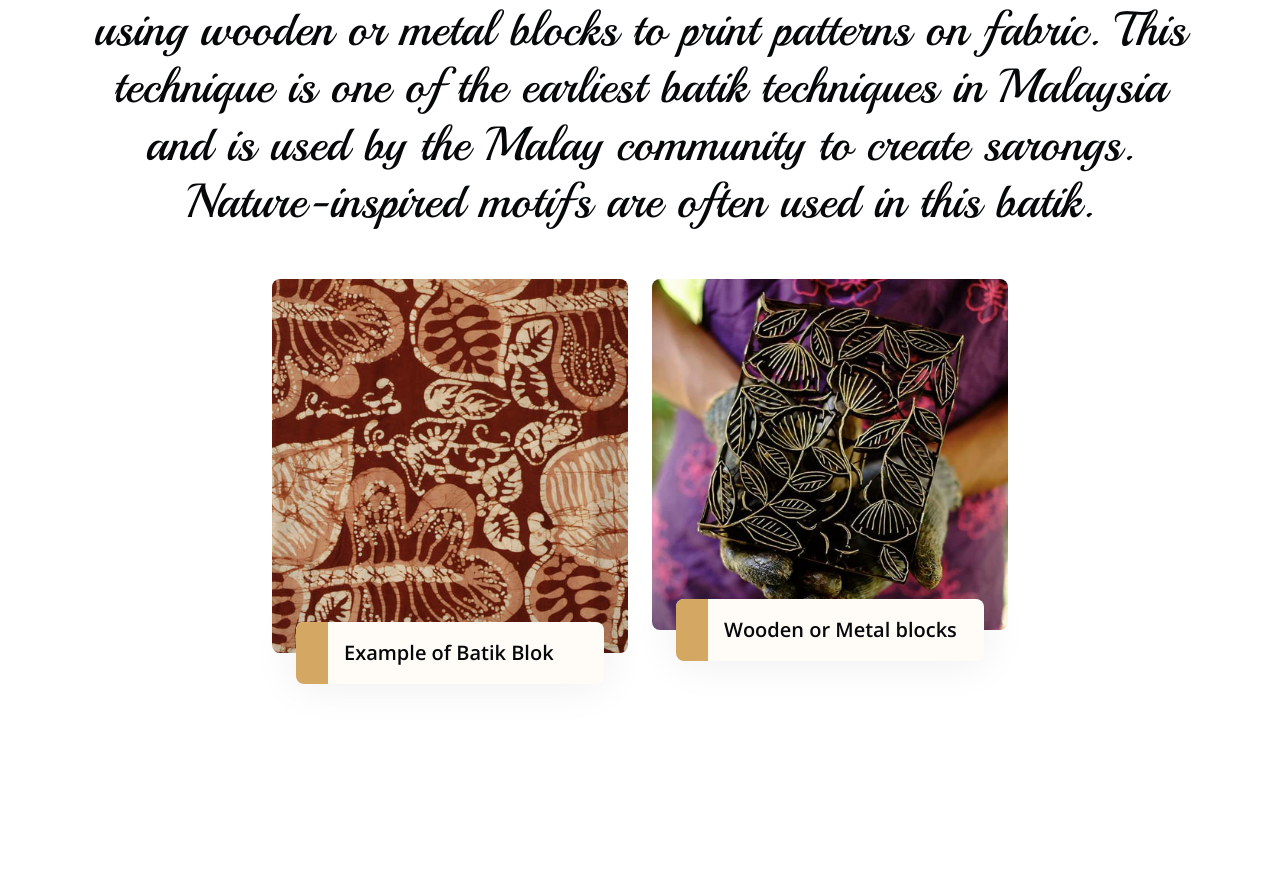
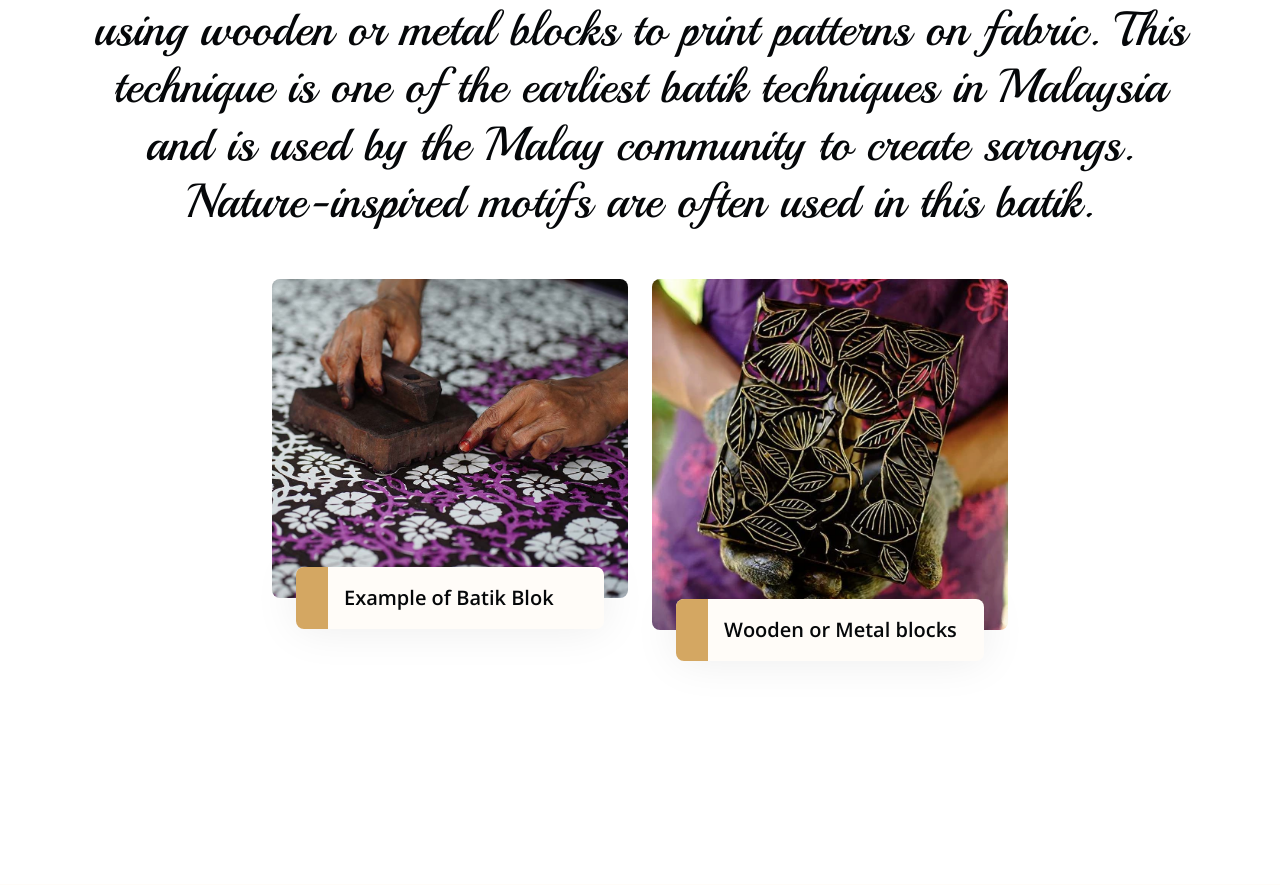
Before and after one commit to SuchiraSumon/VoiceCraftBatik, a FastAPI app: page /batikblok.html in a window 1280 px wide. Shown: the part 708-1593 px from the top of the page. Run offline with FastAPI, Linux system fonts and the light colour scheme; parts of the project's set-up code (start-up, migrations or seed data) failed here and were passed over; some libraries are stand-ins or nearby versions.

Commit message:
6/1 12:08 am

```diff
--- a/templates/batikalternatif.html
+++ b/templates/batikalternatif.html
@@ -116,7 +116,7 @@
                     <div class="col-md-6 col-lg-4 wow bounceInUp" data-wow-delay="0.3s">
                         <div class="blog-item">
                             <div class="overflow-hidden rounded">
-                                <img src="static/img/BA.jpg" class="img-fluid w-100" alt="">
+                                <img src="static/img/BatikAlternatif.jpg" class="img-fluid w-100" alt="">
                             </div>
                             <div class="blog-content mx-4 d-flex rounded bg-light">
                                 <div class="text-dark bg-primary rounded-start">
--- a/templates/batikblok.html
+++ b/templates/batikblok.html
@@ -99,7 +99,7 @@
                     <div class="col-md-6 col-lg-4 wow bounceInUp" data-wow-delay="0.1s">
                         <div class="blog-item">
                             <div class="overflow-hidden rounded">
-                                <img src="static/img/BB8.jpg" class="img-fluid w-100" alt="">
+                                <img src="static/img/BatikBlok.jpg" class="img-fluid w-100" alt="">
                             </div>
                             <div class="blog-content mx-4 d-flex rounded bg-light">
                                 <div class="text-dark bg-primary rounded-start">
```
Also changed, not shown: static/img/BatikAlternatif.jpg (added), static/img/BatikBlok.jpg (added).
